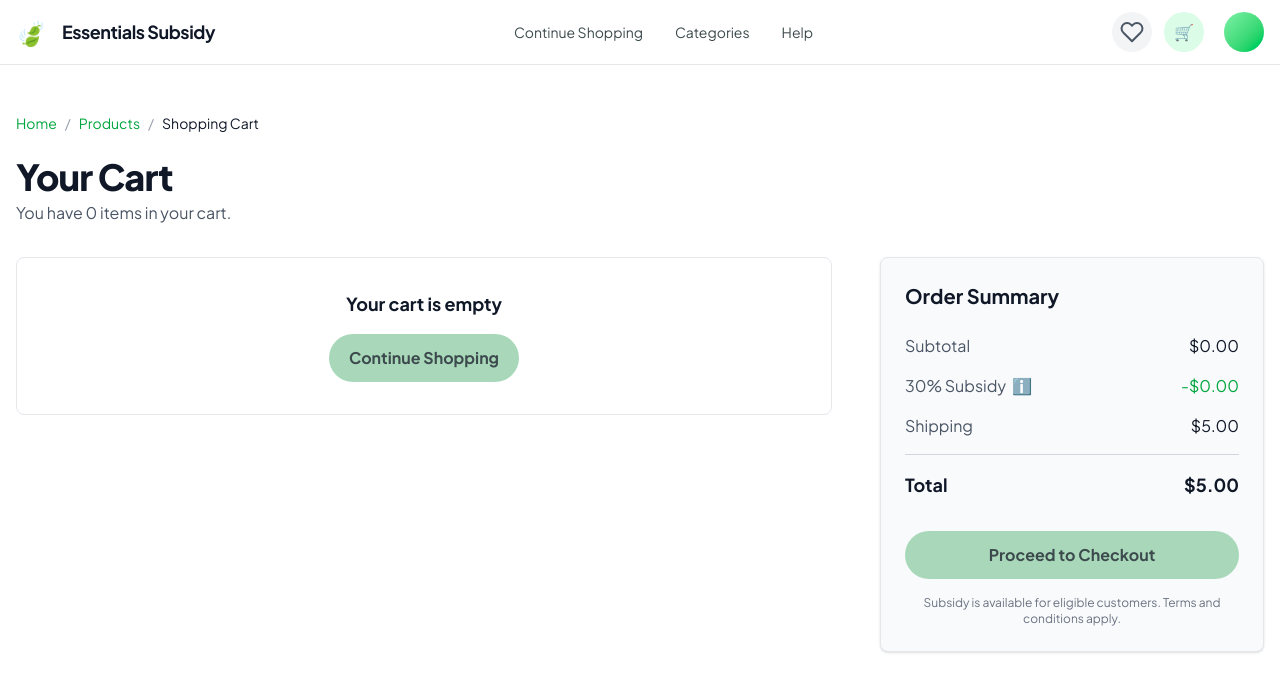
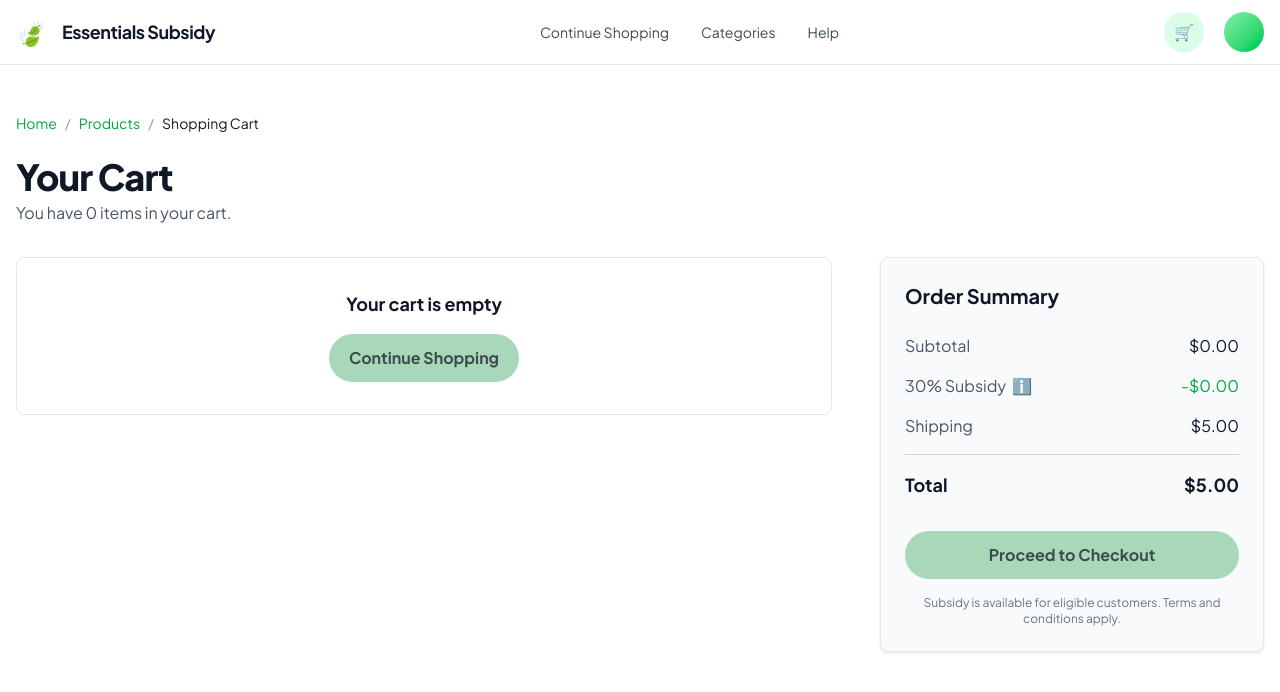
Before and after one commit to dacarva/idcom, a Next.js app: page /cart in a window 1280 px wide. Shown: the top 692 px of the page. Built offline with nearby package versions, Linux system fonts and the light colour scheme.

Commit message:
fix: remove favorites button from cart page

```diff
--- a/app/cart/page.tsx
+++ b/app/cart/page.tsx
@@ -2,7 +2,6 @@
 
 import Link from 'next/link'
 import { useEffect, useState } from 'react'
-import { HeartIcon } from '@/components/icons/heart'
 import { useCartStore } from '@/stores/cart-store'
 import { Button } from '@/components/ui/button'
 
@@ -60,11 +59,6 @@ export default function CartPage () {
 						</nav>
 
 						<div className='flex items-center gap-3'>
-						<button className='flex h-10 w-10 items-center
-							justify-center rounded-full bg-gray-100
-							text-gray-600 hover:bg-green-100'>
-							<HeartIcon />
-						</button>
 						<Link href='/cart'>
 							<button className='flex h-10 w-10 items-center
 								justify-center rounded-full bg-green-100
```
